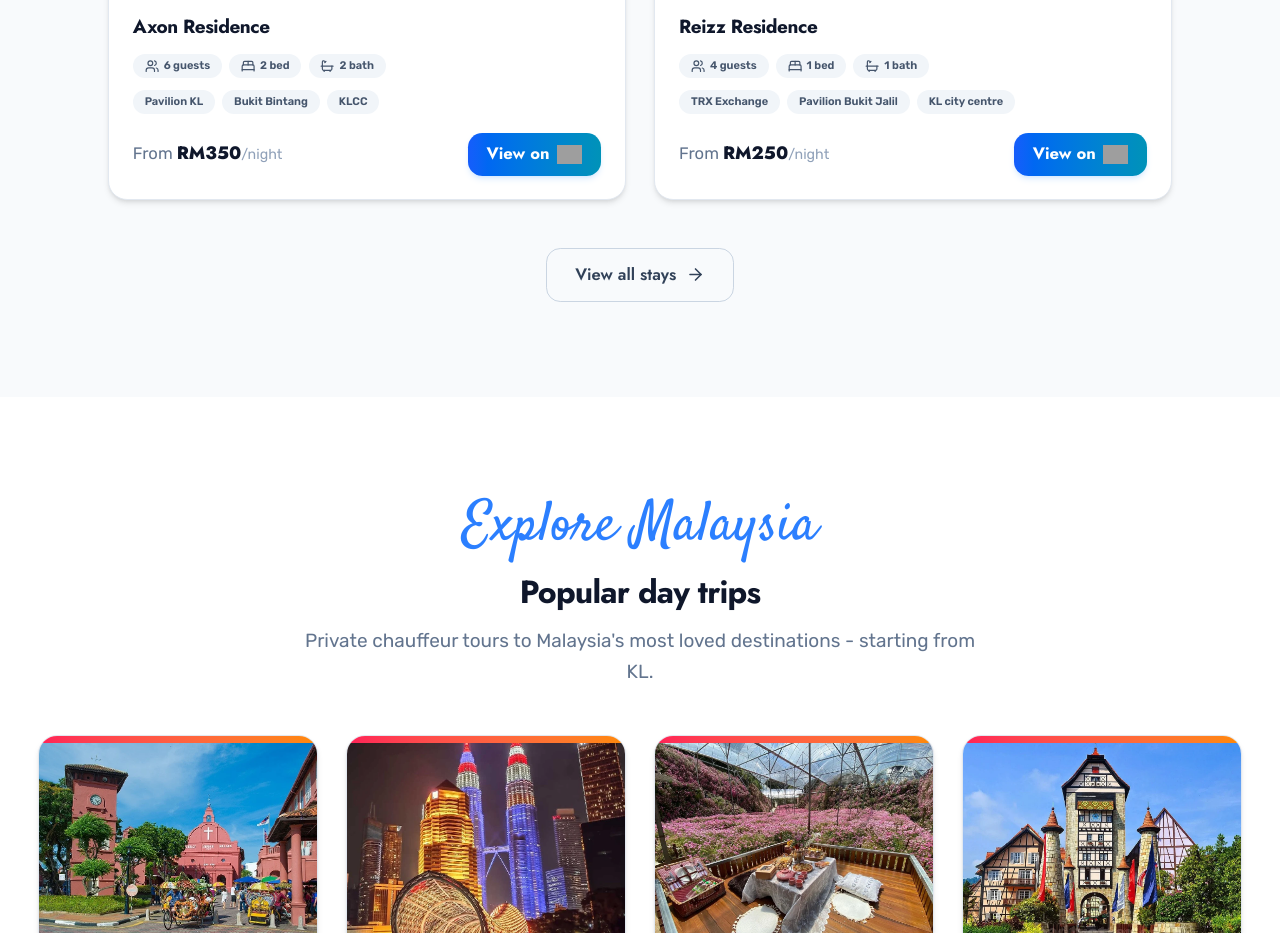
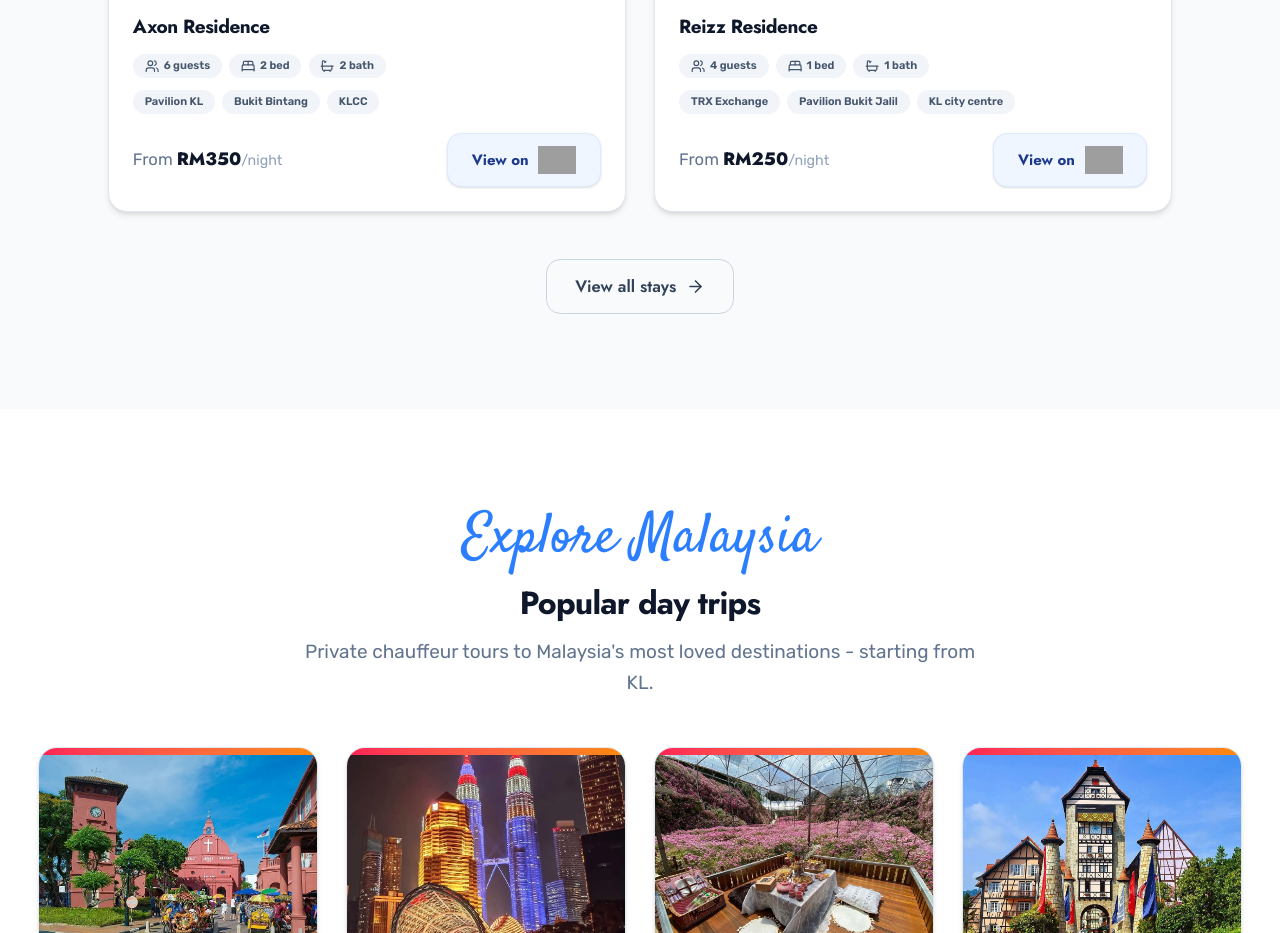
Before and after one commit to Baxia420/Narmaa, a React (Vite) app: page / in a window 1280 px wide. Shown: the part 2620-3553 px from the top of the page. Built offline with nearby package versions, Linux system fonts and the light colour scheme; grey boxes are pictures that could not be loaded; a web font is replaced by a local one.

Commit message:
style: increase size and lighten color of booking buttons

```diff
--- a/src/components/cards/HomestayCard.tsx
+++ b/src/components/cards/HomestayCard.tsx
@@ -105,10 +105,10 @@ export default function HomestayCard({ homestay, className }: HomestayCardProps)
             href={homestay.bookingUrl || "#"}
             target="_blank"
             rel="noopener noreferrer"
-            className="ml-auto inline-flex items-center gap-1.5 rounded-xl bg-gradient-to-r from-blue-600 to-cyan-600 px-4 py-2 text-sm font-jost font-bold text-white shadow-md shadow-blue-300/30 transition-all hover:shadow-blue-400/50 hover:scale-105 focus:outline-none focus:ring-2 focus:ring-blue-500 focus:ring-offset-2"
+            className="ml-auto inline-flex items-center gap-2 rounded-xl bg-blue-50 px-5 py-2.5 text-[15px] font-jost font-bold text-blue-900 shadow-sm border border-blue-100 transition-all hover:bg-blue-100 hover:scale-105 focus:outline-none focus:ring-2 focus:ring-blue-500 focus:ring-offset-2"
           >
             View on
-            <img src={bookingSvg} alt="Booking.com" className="h-4 w-auto" />
+            <img src={bookingSvg} alt="Booking.com" className="h-6 w-auto" />
           </a>
         </div>
       </div>
--- a/src/pages/HomestayDetailPage.tsx
+++ b/src/pages/HomestayDetailPage.tsx
@@ -195,10 +195,10 @@ export default function HomestayDetailPage() {
                   href={homestay.bookingUrl || "#"}
                   target="_blank"
                   rel="noopener noreferrer"
-                  className="inline-flex w-full sm:w-auto items-center justify-center gap-2 rounded-xl bg-[#003580] hover:bg-[#002255] px-6 py-3.5 text-base font-bold text-white shadow-md shadow-[#003580]/30 transition-all hover:shadow-[#003580]/50 hover:scale-105 focus:outline-none focus:ring-2 focus:ring-[#003580] focus:ring-offset-2"
+                  className="inline-flex w-full sm:w-auto items-center justify-center gap-2.5 rounded-xl bg-blue-50 border border-blue-100 hover:bg-blue-100 px-8 py-4 text-lg font-bold text-blue-900 shadow-sm transition-all hover:scale-105 focus:outline-none focus:ring-2 focus:ring-blue-500 focus:ring-offset-2"
                 >
                   View on
-                  <img src={bookingSvg} alt="Booking.com" className="h-5 w-auto" />
+                  <img src={bookingSvg} alt="Booking.com" className="h-8 w-auto" />
                 </a>
               </div>
             </div>
```
